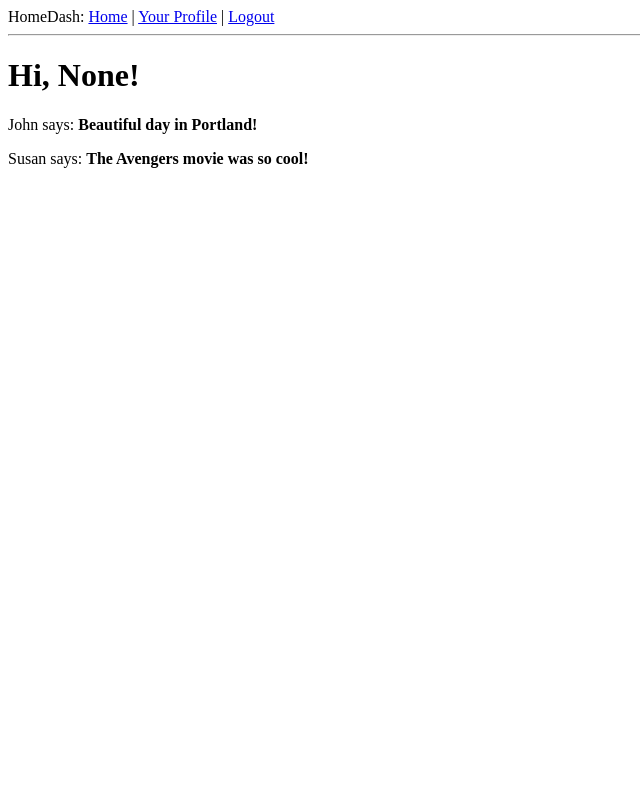
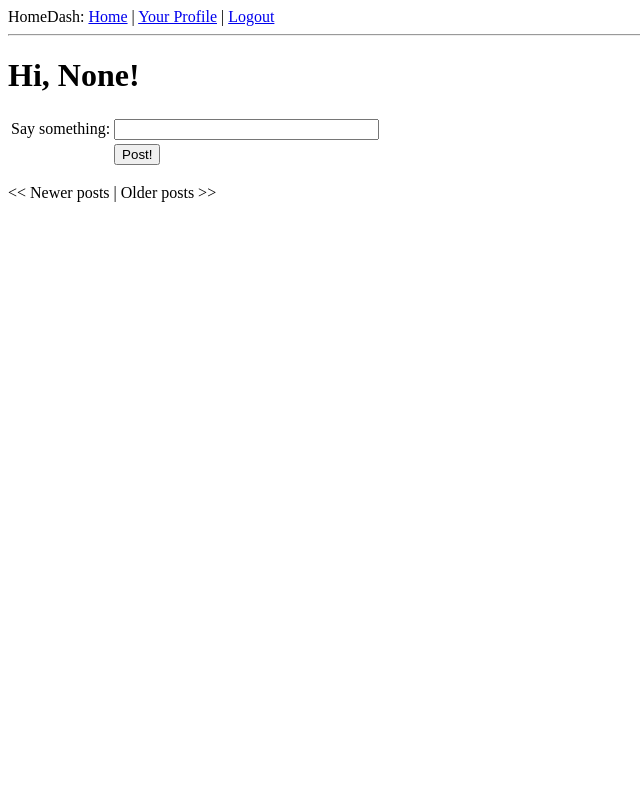
Before and after one commit to jtbricker/python-flask-tutorial, a Flask app: page / in a window 1280 px wide. Shown: the whole page, without its empty margins (0-640 px from the left). Run offline with Flask 2, Linux system fonts and the light colour scheme; a user stored in the database is signed in; data comes from the database, SQL or seed files in the repository; data that the repository does not hold is empty; parts of the project's set-up code (start-up, migrations or seed data) failed here and were passed over.

Commit message:
Pagination
* Add pagination elements to the templates of the index and user profile pages
* Add routes and post filters to allow pagination in view of the index and
user profile.
* Add form and POST route  to make a post

Through https://blog.miguelgrinberg.com/post/the-flask-mega-tutorial-part-ix-pagination

```diff
--- a/app/forms.py
+++ b/app/forms.py
@@ -41,3 +41,9 @@
                  Please choose another one.')
             return False
         return True
+
+class PostForm(FlaskForm):
+    '''
+    Custom form for making a new post
+    '''
+    post = StringField('post', validators=[DataRequired()])
--- a/app/templates/index.html
+++ b/app/templates/index.html
@@ -1,7 +1,34 @@
-{% extends "base.html" %}
-{% block content %}
-    <h1>Hi, {{ user.nickname }}!</h1>
-    {% for post in posts %}
-    <div><p>{{ post.author.nickname }} says: <b>{{ post.body }}</b></p></div>
-    {% endfor %}
+<!-- extend base layout -->
+{% extends "base.html" %} {% block content %}
+<h1>Hi, {{ g.user.nickname }}!</h1>
+<form action="" method="post" name="post">
+  {{ form.hidden_tag() }}
+  <table>
+    <tr>
+      <td>Say something:</td>
+      <td>{{ form.post(size=30, maxlength=140) }}</td>
+      <td>
+        {% for error in form.post.errors %}
+        <span style="color: red;">[{{ error }}]</span><br> {% endfor %}
+      </td>
+    </tr>
+    <tr>
+      <td></td>
+      <td><input type="submit" value="Post!"></td>
+      <td></td>
+    </tr>
+  </table>
+</form>
+<!-- posts is a Paginate object -->
+{% for post in posts.items %}
+    {% include 'post.html' %}
+{% endfor %}
+
+{% if posts.has_prev %}
+<a href="{{ url_for('index', page=posts.prev_num) }}">&lt;&lt; Newer posts</a>
+{% else%} &lt;&lt; Newer posts{% endif %} |
+{% if posts.has_next %}
+<a href="{{ url_for('index', page=posts.next_num) }}">Older posts &gt;&gt;</a>
+{%else %} Older posts &gt;&gt;
+{% endif %}
 {% endblock %}
--- a/app/views.py
+++ b/app/views.py
@@ -2,27 +2,26 @@
 from flask import render_template, flash, redirect, session, url_for, request, g
 from flask_login import login_user, logout_user, current_user, login_required
 from app import app, db, lm, oid
-from .forms import LoginForm, EditForm
-from .models import User
+from .forms import LoginForm, EditForm, PostForm
+from .models import User, Post
+from config import POSTS_PER_PAGE
 
-@app.route('/')
-@app.route('/index')
+@app.route('/', methods=['GET', 'POST'])
+@app.route('/index', methods=['GET', 'POST'])
+@app.route('/index/<int:page>', methods=['GET', 'POST'])
 @login_required
-def index():
-    user = g.user
-    posts = [  # fake array of posts
-        {
-            'author': {'nickname': 'John'},
-            'body': 'Beautiful day in Portland!'
-        },
-        {
-            'author': {'nickname': 'Susan'},
-            'body': 'The Avengers movie was so cool!'
-        }
-    ]
+def index(page=1):
+    form = PostForm()
+    if form.validate_on_submit():
+        post = Post(body=form.post.data, timestamp=datetime.utcnow(), author=g.user)
+        db.session.add(post)
+        db.session.commit()
+        flash('Your post is now live!')
+        return redirect(url_for('index'))
+    posts = g.user.followed_posts().paginate(page, POSTS_PER_PAGE, False)
     return render_template('index.html',
                            title='Home',
-                           user=user,
+                           form=form,
                            posts=posts)
 
 @app.route('/login', methods=['GET', 'POST'])
@@ -81,18 +80,16 @@
     return User.query.get(int(id))
 
 @app.route('/user/<nickname>')
+@app.route('/user/<nickname>/<int:page>')
 @login_required
-def user(nickname):
-    u = User.query.filter_by(nickname=nickname).first()
-    if u is None:
+def user(nickname, page=1):
+    user = User.query.filter_by(nickname=nickname).first()
+    if user is None:
         flash('User %s not found.' % nickname)
         return redirect(url_for('index'))
-    posts = [
-        {'author': u, 'body': 'Test post #1'},
-        {'author': u, 'body': 'Test post #2'}
-    ]
+    posts = user.posts.paginate(page, POSTS_PER_PAGE, False)
     return render_template('user.html',
-                           user=u,
+                           user=user,
                            posts=posts)
 
 @app.route('/edit', methods=['GET', 'POST'])
--- a/config.py
+++ b/config.py
@@ -19,3 +19,6 @@
 
 # administrator list
 ADMINS = ['you@example.com']
+
+# pagination
+POSTS_PER_PAGE = 3
```
Also changed, not shown: app/templates/user.html (+6 -3 lines), README.md.
